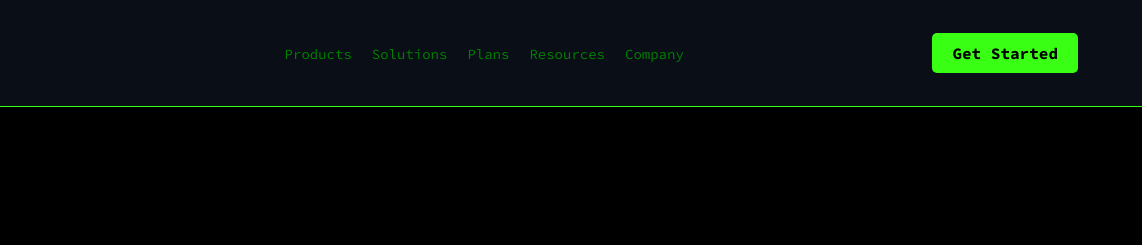
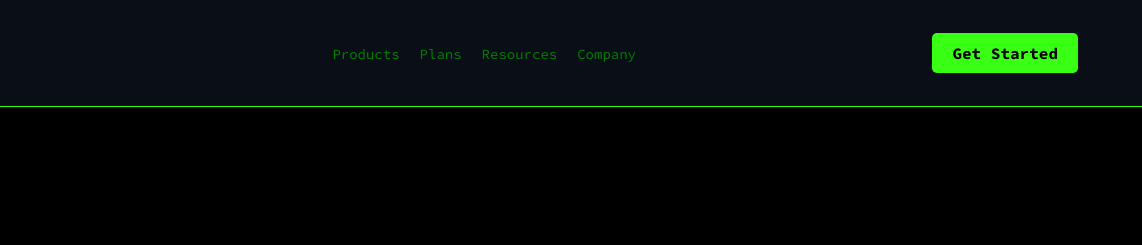
Before and after one commit to GHOSTSECURITYX/HACKERSUNIVERSITY, a plain HTML site: page about.html in a window 1280 px wide. Shown: the top 245 px of the page, 138-1280 px from the left. Drawn offline with Linux system fonts and the light colour scheme.

Commit message:
Update about.html

```diff
--- a/about.html
+++ b/about.html
@@ -173,7 +173,6 @@
         <nav>
             <ul>
                 <li><a href="#products">Products</a></li>
-                <li><a href="#solutions">Solutions</a></li>
                 <li><a href="plans.html">Plans</a></li>
                 <li><a href="#resources">Resources</a></li>
                 <li><a href="about.html">Company</a></li>
```
